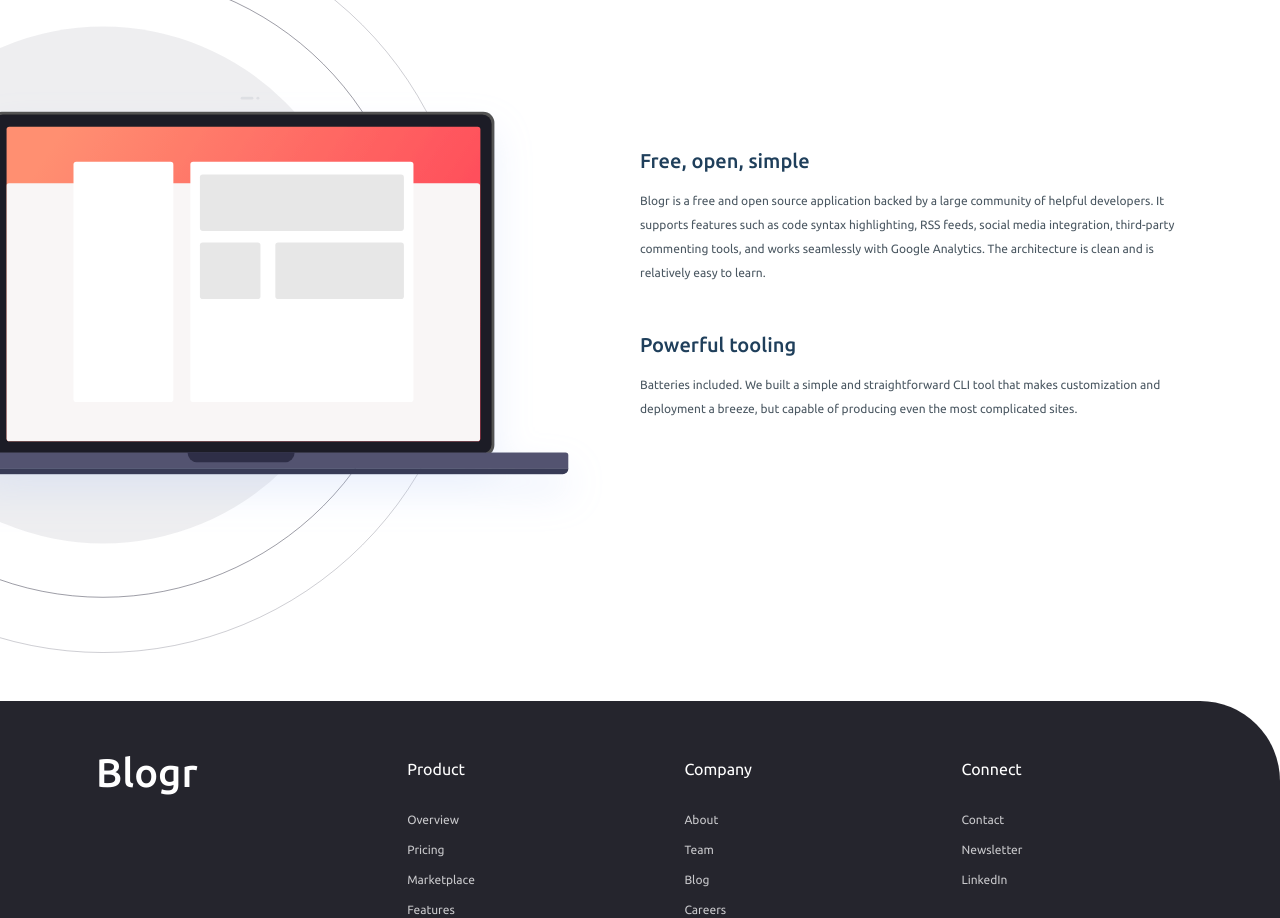
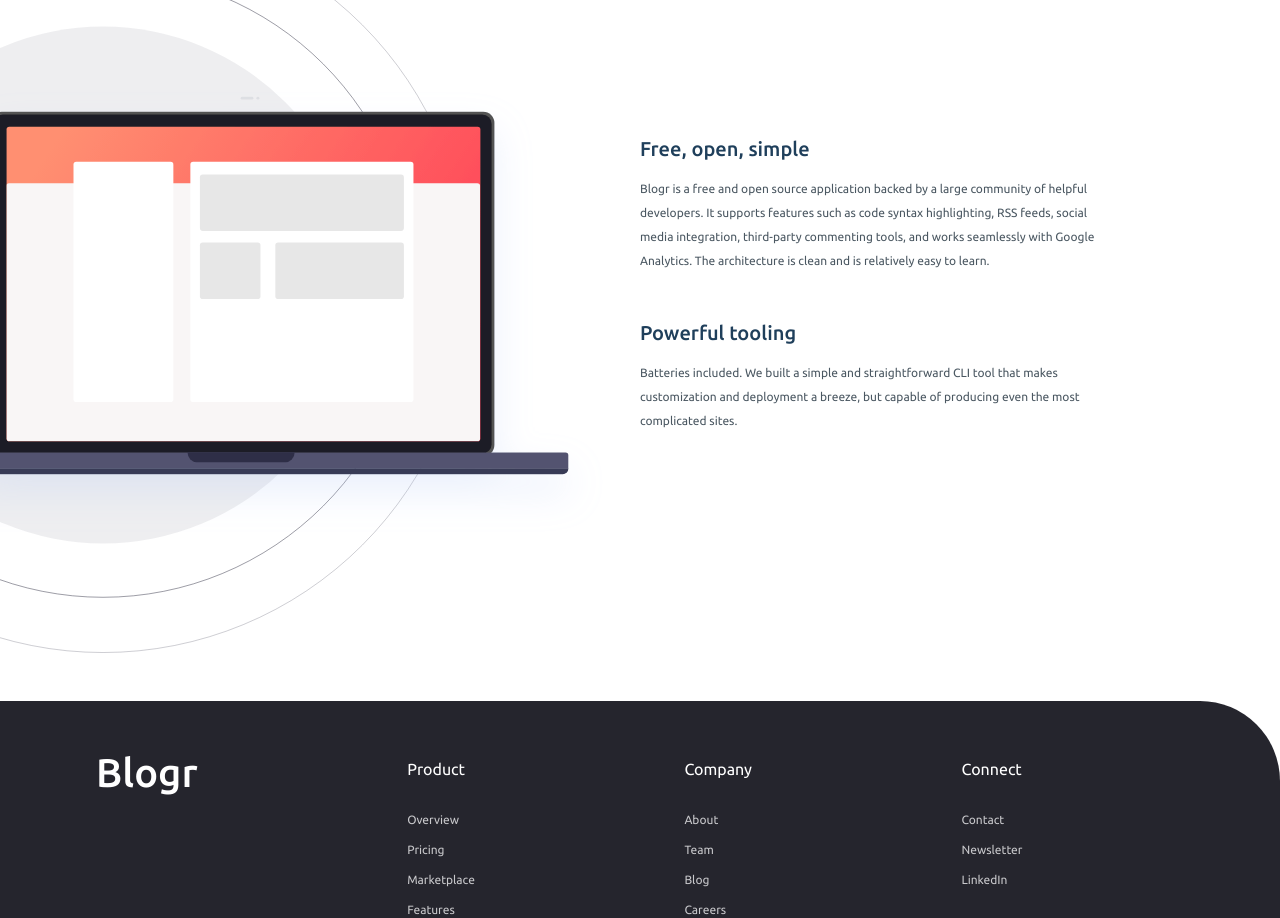
Before and after one commit to mrcsporto/blogr, a React (Create React App) app: page / in a window 1280 px wide. Shown: the part 1920-2838 px from the top of the page. Built offline with nearby package versions, Linux system fonts and the light colour scheme.

Commit message:
adjust style

```diff
--- a/src/components/Last/styles.css
+++ b/src/components/Last/styles.css
@@ -19,6 +19,6 @@
 }
 
 .laptop-section .card {
-  padding-right: rem;
+  padding-right: 5.5rem;
   background-color: transparent;
 }
```
